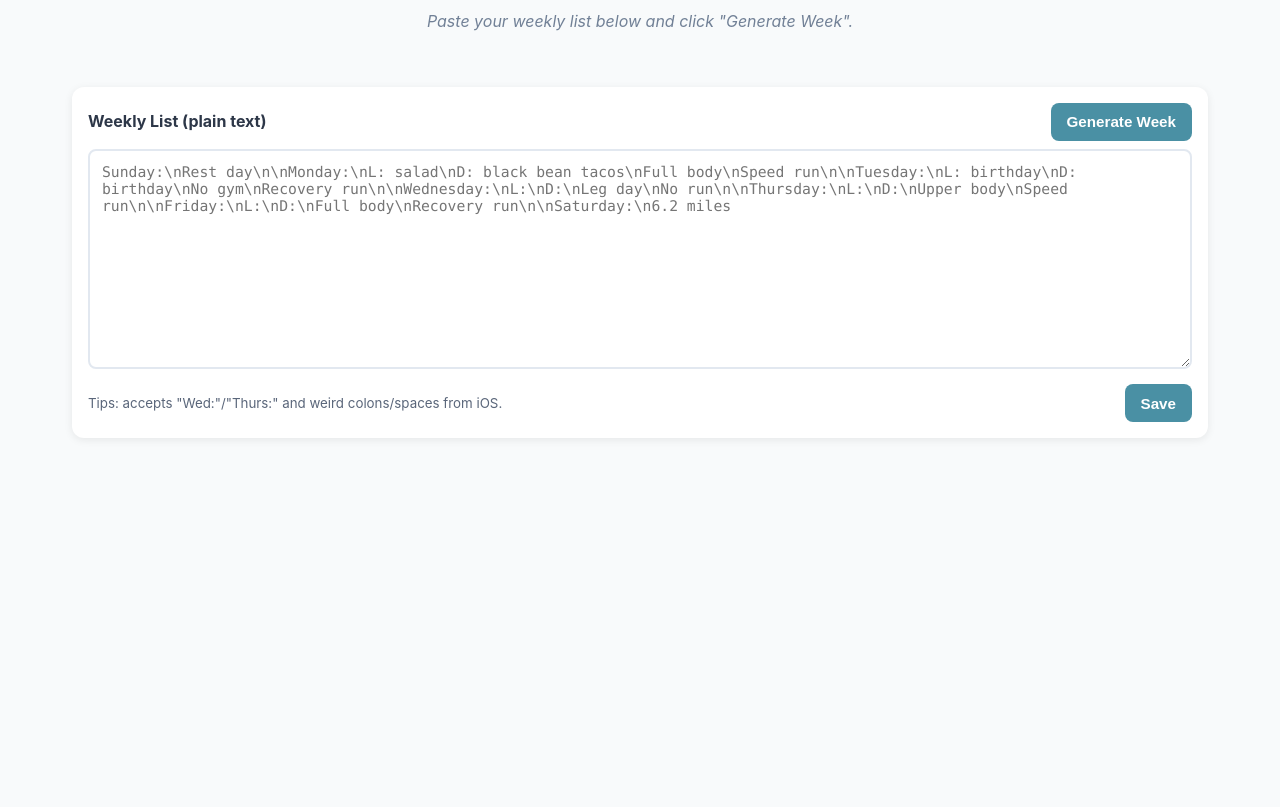
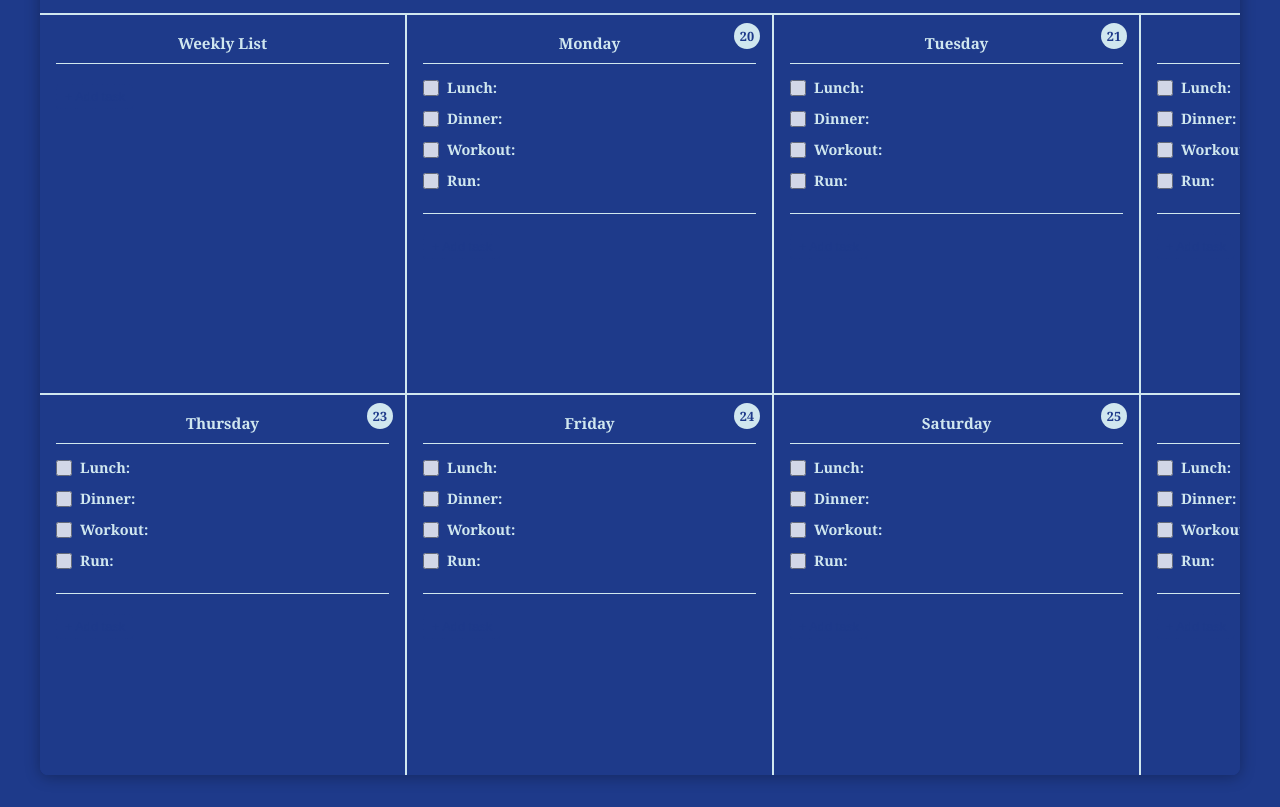
Before and after one commit to waitingtrees/week, a plain HTML site: page index.html in a window 1280 px wide. Shown: the part 131-938 px from the top of the page. Before the commit the page ends 800 px from the top, so only its background shows below. Drawn offline with Linux system fonts and the light colour scheme.

Commit message:
Update index.html

```diff
--- a/index.html
+++ b/index.html
@@ -3,184 +3,395 @@
 <head>
   <meta charset="UTF-8" />
   <meta name="viewport" content="width=device-width, initial-scale=1.0" />
-  <title>Weekly Planner — Forgiving Parser</title>
+  <title>Weekly Plan</title>
   <style>
     * { margin: 0; padding: 0; box-sizing: border-box; }
-    body { font-family: -apple-system, BlinkMacSystemFont, 'Segoe UI', Roboto, Oxygen, Ubuntu, Cantarell, sans-serif; background: #f8fafb; color: #2d3748; line-height: 1.6; }
-    .container { max-width: 1200px; margin: 0 auto; padding: 2rem; }
-    h1 { text-align: center; font-size: 2.2rem; font-weight: 500; margin-bottom: 2rem; color: #1a202c; }
-    .week-view { display: grid; grid-template-columns: repeat(auto-fit, minmax(280px, 1fr)); gap: 1.25rem; margin-bottom: 2rem; }
-    .day-card { background: #fff; border: 2px solid #e2e8f0; border-radius: 12px; padding: 1rem; transition: all .3s ease; min-height: 160px; }
-    .day-card.today { background: #D0E7EF; border-color: #a0c4d1; box-shadow: 0 4px 12px rgba(208, 231, 239, .3); }
-    .day-header { font-size: 1.1rem; font-weight: 700; margin-bottom: .6rem; padding-bottom: .4rem; border-bottom: 1px solid #e2e8f0; }
-    .task-item { display: flex; align-items: flex-start; margin-bottom: .5rem; padding: .25rem .35rem; border-radius: 6px; }
-    .task-checkbox { width: 16px; height: 16px; margin-right: .6rem; margin-top: .15rem; cursor: pointer; accent-color: #4a90a4; }
-    .task-text { flex: 1; font-size: .95rem; }
-    .task-text.completed { text-decoration: line-through; opacity: .6; }
-    .meal-item { font-weight: 600; }
-    .input-section { background: #fff; border-radius: 12px; padding: 1rem; box-shadow: 0 2px 8px rgba(0,0,0,.08); }
-    .row { display: flex; gap: .75rem; flex-wrap: wrap; align-items: center; justify-content: space-between; }
-    .btn { background: #4a90a4; color: #fff; border: none; padding: .65rem 1rem; border-radius: 8px; font-size: .95rem; font-weight: 600; cursor: pointer; }
-    .btn:hover { background: #3a7889; }
-    .input-textarea { width: 100%; min-height: 220px; padding: .75rem; border: 2px solid #e2e8f0; border-radius: 8px; font-family: ui-monospace, SFMono-Regular, Menlo, Consolas, "Liberation Mono", monospace; font-size: .92rem; }
-    .empty-state { text-align: center; color: #718096; font-style: italic; padding: 1.25rem; }
+
+    body {
+      font-family: 'Georgia', 'Times New Roman', serif;
+      background: #1e3a8a;
+      color: #d0e7ef;
+      line-height: 1.6;
+      padding: 2rem 1rem;
+    }
+
+    .container {
+      max-width: 1200px;
+      margin: 0 auto;
+      background: #1e3a8a;
+      box-shadow: 0 2px 15px rgba(0, 0, 0, 0.3);
+      border-radius: 8px;
+      overflow: hidden;
+    }
+
+    .header {
+      display: flex;
+      justify-content: space-between;
+      align-items: center;
+      padding: 1.5rem 2rem;
+      background: #1e3a8a;
+      border-bottom: 2px solid #d0e7ef;
+    }
+
+    h1 {
+      font-size: 2.5rem;
+      font-weight: normal;
+      color: #d0e7ef;
+      letter-spacing: -1px;
+    }
+
+    .date-label {
+      font-size: 0.9rem;
+      text-transform: uppercase;
+      color: #d0e7ef;
+      font-weight: 600;
+      letter-spacing: 1px;
+    }
+
+    .week-grid {
+      display: grid;
+      grid-template-columns: repeat(4, 1fr);
+      grid-template-rows: repeat(2, 380px);
+      gap: 0;
+      background: #1e3a8a;
+    }
+
+    .day-cell {
+      position: relative;
+      padding: 1rem;
+      border-right: 2px solid #d0e7ef;
+      border-bottom: 2px solid #d0e7ef;
+      background: #1e3a8a;
+    }
+
+    .day-cell:nth-child(4n) { border-right: none; }
+    .day-cell:nth-child(n+5) { border-bottom: none; }
+
+    .day-label {
+      font-size: 0.95rem;
+      font-weight: 600;
+      color: #d0e7ef;
+      margin-bottom: 0.75rem;
+      text-align: center;
+      padding-bottom: 0.5rem;
+      border-bottom: 1px solid #d0e7ef;
+    }
+
+    .day-number {
+      position: absolute;
+      top: 0.5rem;
+      right: 0.75rem;
+      width: 26px;
+      height: 26px;
+      background: #d0e7ef;
+      color: #1e3a8a;
+      border-radius: 50%;
+      display: flex;
+      align-items: center;
+      justify-content: center;
+      font-size: 0.8rem;
+      font-weight: bold;
+    }
+
+    .task-list { margin-top: 0.5rem; }
+    .default-tasks { padding-bottom: 0.75rem; margin-bottom: 0.75rem; border-bottom: 1px solid #d0e7ef; }
+
+    .task-item { display: flex; align-items: center; gap: .5rem; margin-bottom: 0.5rem; font-size: 0.9rem; }
+    .task-item.is-completed .task-input { text-decoration: line-through; opacity: .5; }
+
+    .default-task-label { width: 80px; min-width: 80px; font-weight: 700; pointer-events: none; }
+
+    .task-checkbox { width: 16px; height: 16px; accent-color: #d0e7ef; cursor: pointer; opacity: 0.8; }
+    .task-checkbox:checked { opacity: 1; }
+
+    .task-input { flex: 1; border: none; outline: none; font-family: 'Georgia', 'Times New Roman', serif; font-size: 0.9rem; background: transparent; padding: 0; line-height: 1.4; color: #d0e7ef; }
+    .task-input::placeholder { color: #d0e7ef; opacity: 0.5; }
+    .task-input:focus { background: rgba(208, 231, 239, 0.1); padding: 0 4px; border-radius: 2px; }
+
+    /* Camouflage the Add task buttons instead of removing them */
+    .add-task-btn {
+      display: inline-block;
+      margin-top: 0.5rem;
+      padding: 0.25rem 0.5rem;
+      font-size: 0.8rem;
+      background: #1e3a8a;      /* same as body bg */
+      color: #1e3a8a;            /* same as bg so text is invisible */
+      border: 1px dashed #1e3a8a;/* blend border */
+      border-radius: 4px;
+      cursor: text;              /* feels like a text area */
+    }
+    .add-task-btn:hover, .add-task-btn:focus { background: #1e3a8a; color: #1e3a8a; border-color: #1e3a8a; }
+    .add-task-btn:focus-visible { outline: 2px dashed rgba(208,231,239,0.25); outline-offset: 2px; }
+
+    @media (max-width: 768px) {
+      .week-grid { grid-template-columns: 1fr; grid-template-rows: auto; }
+      .day-cell { min-height: 320px; border-right: none; border-bottom: 2px solid #d0e7ef; }
+      .day-cell:last-child { border-bottom: none; }
+    }
   </style>
 </head>
 <body>
   <div class="container">
-    <h1>Weekly Planner</h1>
-
-    <div id="weekView" class="week-view">
-      <div class="empty-state">Paste your weekly list below and click "Generate Week".</div>
+    <div class="header">
+      <h1>Weekly Plan</h1>
+      <div class="date-label" id="date-label">SEPTEMBER 2025</div>
     </div>
 
-    <div class="input-section">
-      <div class="row" style="margin-bottom:.5rem">
-        <div style="font-weight:700">Weekly List (plain text)</div>
-        <button id="generateBtn" class="btn" title="Parse and render your week">Generate Week</button>
+    <div class="week-grid">
+      <div class="day-cell">
+        <div class="day-label">Weekly List</div>
+        <div class="task-list">
+          <div class="custom-tasks" id="weekly-list"></div>
+          <button class="add-task-btn" onclick="addTask('weekly-list')" aria-label="Add task to weekly list">+ Add task</button>
+        </div>
       </div>
-      <textarea id="weeklyInput" class="input-textarea" placeholder="Sunday:\nRest day\n\nMonday:\nL: salad\nD: black bean tacos\nFull body\nSpeed run\n\nTuesday:\nL: birthday\nD: birthday\nNo gym\nRecovery run\n\nWednesday:\nL:\nD:\nLeg day\nNo run\n\nThursday:\nL:\nD:\nUpper body\nSpeed run\n\nFriday:\nL:\nD:\nFull body\nRecovery run\n\nSaturday:\n6.2 miles"></textarea>
-      <div class="row" style="margin-top:.5rem">
-        <small style="color:#5a667a">Tips: accepts "Wed:"/"Thurs:" and weird colons/spaces from iOS.</small>
-        <button id="saveBtn" class="btn" title="Save input on this device">Save</button>
+
+      <div class="day-cell">
+        <div class="day-label">Monday</div>
+        <div class="day-number"></div>
+        <div class="task-list">
+          <div class="default-tasks" id="monday-defaults"></div>
+          <div class="custom-tasks" id="monday-custom"></div>
+          <button class="add-task-btn" onclick="addTask('monday-custom')" aria-label="Add task to Monday">+ Add task</button>
+        </div>
+      </div>
+
+      <div class="day-cell">
+        <div class="day-label">Tuesday</div>
+        <div class="day-number"></div>
+        <div class="task-list">
+          <div class="default-tasks" id="tuesday-defaults"></div>
+          <div class="custom-tasks" id="tuesday-custom"></div>
+          <button class="add-task-btn" onclick="addTask('tuesday-custom')" aria-label="Add task to Tuesday">+ Add task</button>
+        </div>
+      </div>
+
+      <div class="day-cell">
+        <div class="day-label">Wednesday</div>
+        <div class="day-number"></div>
+        <div class="task-list">
+          <div class="default-tasks" id="wednesday-defaults"></div>
+          <div class="custom-tasks" id="wednesday-custom"></div>
+          <button class="add-task-btn" onclick="addTask('wednesday-custom')" aria-label="Add task to Wednesday">+ Add task</button>
+        </div>
+      </div>
+
+      <div class="day-cell">
+        <div class="day-label">Thursday</div>
+        <div class="day-number"></div>
+        <div class="task-list">
+          <div class="default-tasks" id="thursday-defaults"></div>
+          <div class="custom-tasks" id="thursday-custom"></div>
+          <button class="add-task-btn" onclick="addTask('thursday-custom')" aria-label="Add task to Thursday">+ Add task</button>
+        </div>
+      </div>
+
+      <div class="day-cell">
+        <div class="day-label">Friday</div>
+        <div class="day-number"></div>
+        <div class="task-list">
+          <div class="default-tasks" id="friday-defaults"></div>
+          <div class="custom-tasks" id="friday-custom"></div>
+          <button class="add-task-btn" onclick="addTask('friday-custom')" aria-label="Add task to Friday">+ Add task</button>
+        </div>
+      </div>
+
+      <div class="day-cell">
+        <div class="day-label">Saturday</div>
+        <div class="day-number"></div>
+        <div class="task-list">
+          <div class="default-tasks" id="saturday-defaults"></div>
+          <div class="custom-tasks" id="saturday-custom"></div>
+          <button class="add-task-btn" onclick="addTask('saturday-custom')" aria-label="Add task to Saturday">+ Add task</button>
+        </div>
+      </div>
+
+      <div class="day-cell">
+        <div class="day-label">Sunday</div>
+        <div class="day-number"></div>
+        <div class="task-list">
+          <div class="default-tasks" id="sunday-defaults"></div>
+          <div class="custom-tasks" id="sunday-custom"></div>
+          <button class="add-task-btn" onclick="addTask('sunday-custom')" aria-label="Add task to Sunday">+ Add task</button>
+        </div>
       </div>
     </div>
   </div>
 
   <script>
-    const DAYS = ['Sunday','Monday','Tuesday','Wednesday','Thursday','Friday','Saturday'];
-    const DAY_ABBRS = { Sun: 'Sunday', Mon: 'Monday', Tue: 'Tuesday', Tues: 'Tuesday', Wed: 'Wednesday', Thu: 'Thursday', Thur: 'Thursday', Thurs: 'Thursday', Fri: 'Friday', Sat: 'Saturday' };
+    let plannerData = {};
+    const defaultTasks = [
+      { label: 'Lunch:', value: '', completed: false },
+      { label: 'Dinner:', value: '', completed: false },
+      { label: 'Workout:', value: '', completed: false },
+      { label: 'Run:', value: '', completed: false }
+    ];
 
-    function getCurrentDay() { return DAYS[new Date().getDay()]; }
-
-    function normalizeText(t) {
-      // Replace NBSP & smart colon variants with standard space/colon
-      const nbsp = String.fromCharCode(160);
-      return t
-        .replaceAll(nbsp, ' ')
-        .replaceAll('：', ':')
-        .replace(/[\r]+/g, '')
-        .replace(/\s+$/gm, '');
+    function startOfWeek(date) {
+      const d = new Date(date);
+      const day = d.getDay();
+      const diffToMonday = (day === 0 ? -6 : 1) - day;
+      d.setDate(d.getDate() + diffToMonday);
+      d.setHours(0,0,0,0);
+      return d;
     }
 
-    function parseWeeklyList(text) {
-      const lines = normalizeText(text).split('\n');
-      const weekData = {};
-      let currentDay = '';
+    function getDayNumberForDay(dayOffset) {
+      const monday = startOfWeek(new Date());
+      const d = new Date(monday);
+      d.setDate(monday.getDate() + dayOffset);
+      return d.getDate();
+    }
 
-      const isDayHeader = (s) => {
-        if (!s) return '';
-        const raw = s.trim().replace(/:$/, '');
-        const cap = raw.charAt(0).toUpperCase() + raw.slice(1).toLowerCase();
-        if (DAYS.includes(cap)) return cap;
-        if (DAY_ABBRS[cap]) return DAY_ABBRS[cap];
-        return '';
-      };
+    function updateDayNumbersAndHeader() {
+      const dayNumbers = document.querySelectorAll('.day-number');
+      const monthNames = ['JANUARY','FEBRUARY','MARCH','APRIL','MAY','JUNE','JULY','AUGUST','SEPTEMBER','OCTOBER','NOVEMBER','DECEMBER'];
+      const monday = startOfWeek(new Date());
+      const header = document.getElementById('date-label');
+      header.textContent = `${monthNames[monday.getMonth()]} ${monday.getFullYear()}`;
+      for (let i=0;i<7;i++) { dayNumbers[i].textContent = getDayNumberForDay(i); }
+    }
 
-      const isMeal = (s) => /^(?:L|Lunch|D|Dinner):\s*/i.test(s);
+    function createTaskElement(listId, task, isDefault = false) {
+      const taskItem = document.createElement('div');
+      taskItem.className = 'task-item';
 
-      for (let raw of lines) {
-        const line = raw.trim();
-        if (!line) continue;
+      const checkbox = document.createElement('input');
+      checkbox.type = 'checkbox';
+      checkbox.className = 'task-checkbox';
+      checkbox.checked = !!task.completed;
 
-        const asDay = isDayHeader(line);
-        if (asDay) {
-          currentDay = asDay;
-          if (!weekData[currentDay]) weekData[currentDay] = [];
-          continue;
-        }
+      let input;
 
-        if (!currentDay) continue;
-
-        if (isMeal(line)) {
-          const head = line.split(':')[0].trim().toUpperCase();
-          const which = head.startsWith('L') ? 'L' : 'D';
-          const value = line.slice(line.indexOf(':') + 1).trim();
-          weekData[currentDay].push({ type: 'meal', text: `${which}: ${value}`, completed: false });
-          continue;
-        }
-
-        weekData[currentDay].push({ type: 'task', text: line, completed: false });
+      if (isDefault) {
+        const label = document.createElement('span');
+        label.className = 'default-task-label';
+        label.textContent = task.label;
+        input = document.createElement('input');
+        input.type = 'text';
+        input.className = 'task-input';
+        input.value = task.value || '';
+        taskItem.appendChild(checkbox);
+        taskItem.appendChild(label);
+        taskItem.appendChild(input);
+      } else {
+        input = document.createElement('input');
+        input.type = 'text';
+        input.className = 'task-input';
+        input.value = task.text || '';
+        taskItem.appendChild(checkbox);
+        taskItem.appendChild(input);
       }
 
-      return weekData;
+      if (task.completed) taskItem.classList.add('is-completed');
+
+      checkbox.addEventListener('change', () => {
+        task.completed = checkbox.checked;
+        taskItem.classList.toggle('is-completed', checkbox.checked);
+        saveData();
+      });
+
+      input.addEventListener('input', () => {
+        if (isDefault) { task.value = input.value; } else { task.text = input.value; }
+        saveData();
+      });
+
+      input.addEventListener('keydown', (e) => {
+        if (e.key === 'Enter' && listId) {
+          e.preventDefault();
+          addTask(listId);
+        }
+      });
+
+      return taskItem;
     }
 
-    function renderWeek(weekData) {
-      const weekView = document.getElementById('weekView');
-      const currentDay = getCurrentDay();
-      weekView.innerHTML = '';
+    function addTask(listId, text = '') {
+      if (!plannerData[listId]) plannerData[listId] = [];
+      const task = { text, completed: false };
+      plannerData[listId].push(task);
+      const list = document.getElementById(listId);
+      const el = createTaskElement(listId, task, false);
+      list.appendChild(el);
+      el.querySelector('.task-input').focus();
+      saveData();
+    }
 
-      DAYS.forEach(day => {
-        const card = document.createElement('div');
-        card.className = `day-card ${day === currentDay ? 'today' : ''}`;
-        const head = document.createElement('div');
-        head.className = 'day-header';
-        head.textContent = day;
-        card.appendChild(head);
-
-        const items = weekData[day] || [];
-        if (!items.length) {
-          const empty = document.createElement('div');
-          empty.style.color = '#a0aec0';
-          empty.style.fontStyle = 'italic';
-          empty.textContent = 'No tasks scheduled';
-          card.appendChild(empty);
-        } else {
-          items.forEach((item) => {
-            const row = document.createElement('div');
-            row.className = 'task-item';
-            const cb = document.createElement('input');
-            cb.type = 'checkbox';
-            cb.className = 'task-checkbox';
-            cb.checked = !!item.completed;
-            const txt = document.createElement('div');
-            txt.className = `task-text ${item.completed ? 'completed' : ''} ${item.type === 'meal' ? 'meal-item' : ''}`;
-            txt.textContent = item.text;
-            cb.addEventListener('change', () => {
-              txt.classList.toggle('completed', cb.checked);
-              item.completed = cb.checked;
-              persistWeekData(weekData);
-            });
-            row.appendChild(cb);
-            row.appendChild(txt);
-            card.appendChild(row);
-          });
-        }
-        weekView.appendChild(card);
+    function initializeDefaultTasks(dayName) {
+      const defaultsId = `${dayName}-defaults`;
+      const defaultsContainer = document.getElementById(defaultsId);
+      if (!plannerData[defaultsId]) {
+        plannerData[defaultsId] = JSON.parse(JSON.stringify(defaultTasks));
+      }
+      defaultsContainer.innerHTML = '';
+      plannerData[defaultsId].forEach(task => {
+        const el = createTaskElement(defaultsId, task, true);
+        defaultsContainer.appendChild(el);
       });
     }
 
-    function persistWeekData(data) { try { localStorage.setItem('weeklyPlanner.weekData', JSON.stringify(data)); } catch (_) {} }
-    function restoreWeekData() { try { return JSON.parse(localStorage.getItem('weeklyPlanner.weekData') || '{}'); } catch (_) { return {}; } }
-    function persistInput(text) { try { localStorage.setItem('weeklyPlanner.input', text); } catch (_) {} }
-    function restoreInput() { try { return localStorage.getItem('weeklyPlanner.input') || ''; } catch (_) { return ''; } }
+    function loadCustomTasks() {
+      Object.keys(plannerData).forEach(listId => {
+        if (listId.includes('-custom') || listId === 'weekly-list') {
+          const list = document.getElementById(listId);
+          if (list) {
+            list.innerHTML = '';
+            plannerData[listId].forEach(task => {
+              const el = createTaskElement(listId, task, false);
+              list.appendChild(el);
+            });
+          }
+        }
+      });
+    }
 
-    const generateBtn = document.getElementById('generateBtn');
-    if (generateBtn) generateBtn.addEventListener('click', () => {
-      const input = document.getElementById('weeklyInput').value;
-      if (!input.trim()) { alert('Please paste your weekly list first!'); return; }
-      const weekData = parseWeeklyList(input);
-      renderWeek(weekData);
-      persistWeekData(weekData);
-      persistInput(input);
-    });
+    function attachClickToAreas() {
+      document.querySelectorAll('.custom-tasks').forEach(area => {
+        area.addEventListener('click', function(e) {
+          if (e.target === this) addTask(this.id);
+        });
+      });
+    }
 
-    const saveBtn = document.getElementById('saveBtn');
-    if (saveBtn) saveBtn.addEventListener('click', () => {
-      const input = document.getElementById('weeklyInput').value;
-      persistInput(input);
-      alert('Saved!');
-    });
+    function loadData() {
+      const saved = localStorage.getItem('weeklyPlanner.data');
+      if (saved) plannerData = JSON.parse(saved);
+      const days = ['monday','tuesday','wednesday','thursday','friday','saturday','sunday'];
+      days.forEach(initializeDefaultTasks);
+      loadCustomTasks();
+      attachClickToAreas();
+    }
 
-    // On load
-    const weeklyInput = document.getElementById('weeklyInput');
-    const savedInput = restoreInput();
-    if (savedInput) {
-      weeklyInput.value = savedInput;
-      const restored = restoreWeekData();
-      if (Object.keys(restored).length) renderWeek(restored);
+    function saveData() { localStorage.setItem('weeklyPlanner.data', JSON.stringify(plannerData)); }
+
+    function checkAndClearWeekly() {
+      const now = new Date();
+      const lastCleared = localStorage.getItem('weeklyPlanner.lastCleared');
+      const lastClearDate = lastCleared ? new Date(lastCleared) : null;
+      const isMonday = now.getDay() === 1;
+      const isAfter3AM = now.getHours() >= 3;
+      if (isMonday && isAfter3AM) {
+        if (!lastClearDate || (now - lastClearDate) > (6 * 24 * 60 * 60 * 1000)) {
+          plannerData = {};
+          localStorage.removeItem('weeklyPlanner.data');
+          localStorage.setItem('weeklyPlanner.lastCleared', now.toISOString());
+          const days = ['monday','tuesday','wednesday','thursday','friday','saturday','sunday'];
+          days.forEach(day => {
+            const d = document.getElementById(`${day}-defaults`);
+            const c = document.getElementById(`${day}-custom`);
+            if (d) d.innerHTML='';
+            if (c) c.innerHTML='';
+          });
+          const weeklyList = document.getElementById('weekly-list');
+          if (weeklyList) weeklyList.innerHTML='';
+        }
+      }
     }
+
+    checkAndClearWeekly();
+    updateDayNumbersAndHeader();
+    loadData();
+    setInterval(() => { checkAndClearWeekly(); updateDayNumbersAndHeader(); }, 60*60*1000);
   </script>
 </body>
 </html>
```
